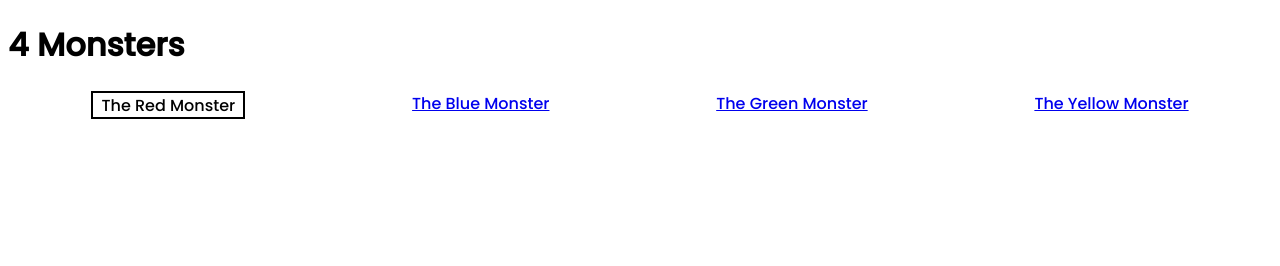
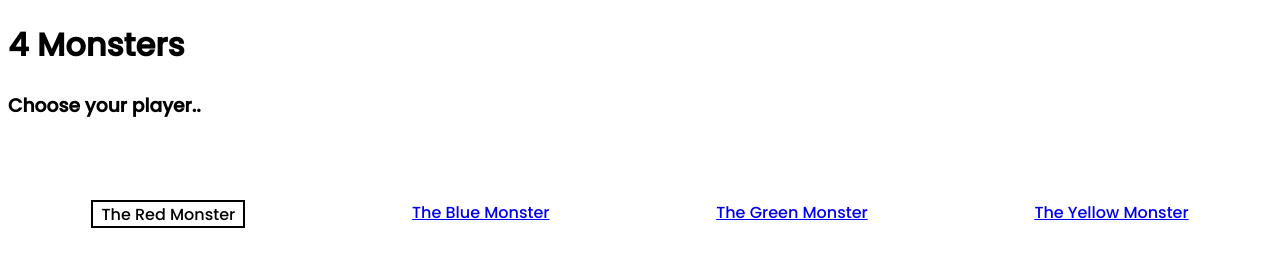
Before and after one commit to nagi/4-monsters, a plain HTML site: page www/index.html in a window 1280 px wide. Drawn offline with Linux system fonts and the light colour scheme.

Commit message:
quickly added something to the index page

```diff
--- a/www/index.css
+++ b/www/index.css
@@ -7,6 +7,7 @@ body {
   justify-content: space-around;
   align-content: center;
   width: 100%;
+  margin-top: 80px;
 }
 
 .red {
@@ -25,3 +26,7 @@ body {
   border: 2px solid red;
   text-align: center;
 }
+
+h3 {
+  margin-top: 16px;
+}
--- a/www/index.html
+++ b/www/index.html
@@ -9,6 +9,7 @@
   </head>
   <body>
     <h1>4 Monsters</h1>
+    <h3>Choose your player..</h3>
     <div class="monsters">
       <a href="redmonster.html" class="red">The Red Monster</a>
       <a href="bluemonster.html" class="blue">The Blue Monster</a>
```
